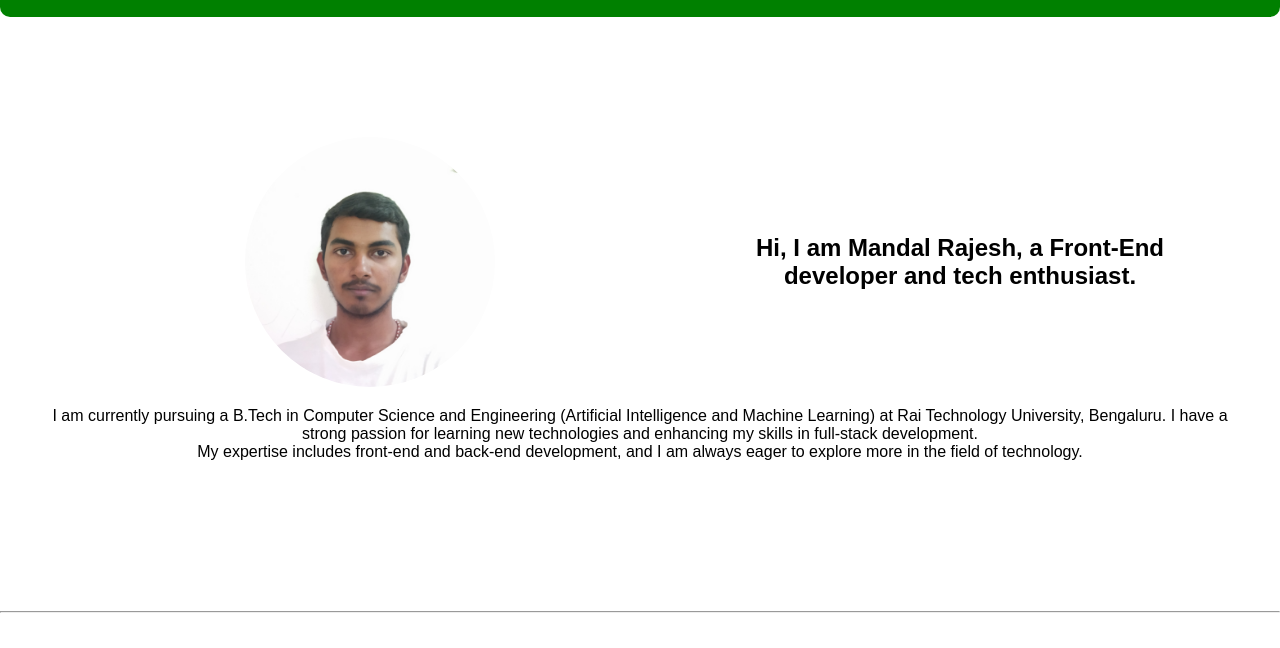
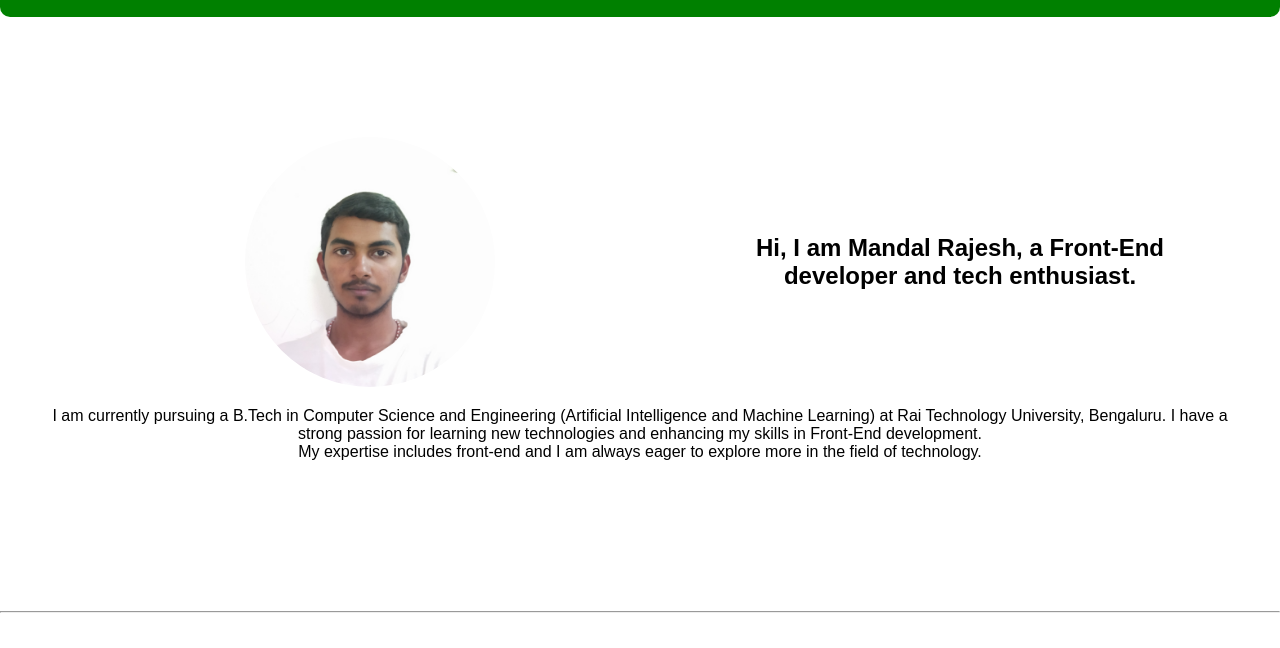
Before and after one commit to Mandal-Rajesh-Sulendra/profile, a plain HTML site: page index.html in a window 1280 px wide. Shown: the part 152-800 px from the top of the page. Drawn offline with Linux system fonts and the light colour scheme.

Commit message:
Update index.html

```diff
--- a/index.html
+++ b/index.html
@@ -18,15 +18,15 @@
         <section id="sec1">
             <img src="Img1.jpg" alt="Mandal Rajesh" id="img">
             <h2>Hi, I am Mandal Rajesh, a Front-End developer and tech enthusiast.</h2>
-            <p>I am currently pursuing a B.Tech in Computer Science and Engineering (Artificial Intelligence and Machine Learning) at Rai Technology University, Bengaluru. I have a strong passion for learning new technologies and enhancing my skills in full-stack development.</p>
-            <p>My expertise includes front-end and back-end development, and I am always eager to explore more in the field of technology.</p>
+            <p>I am currently pursuing a B.Tech in Computer Science and Engineering (Artificial Intelligence and Machine Learning) at Rai Technology University, Bengaluru. I have a strong passion for learning new technologies and enhancing my skills in Front-End development.</p>
+            <p>My expertise includes front-end and I am always eager to explore more in the field of technology.</p>
         </section>
         <hr>
         <section id="sec2">
             <h1>Academics & Achievements:</h1>
             <p>
                 Hi, I am Rajesh Mandal. I am doing B.Tech-CSE (AIML) from Rai Technology University (Bangalore). In the first semester, I learned 'C' programming language as the first language to step into the IT industry as a fresher.
-                I have done my schooling from Jesus International Academy. I have attended the workshop conducted by TCS and am a member of the Tantrick Coding Club in the university.
+                I have done my schooling from Jesus International Academy. I have attended the workshop conducted by TCS and i am a member of the Tantrick Coding Club in the university.
                 As my first project, I have developed a fake news detection model.
             </p>
         </section>
```
